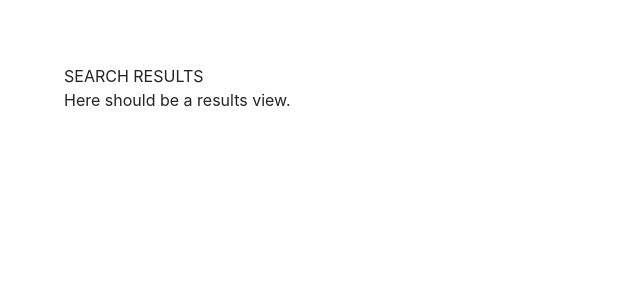
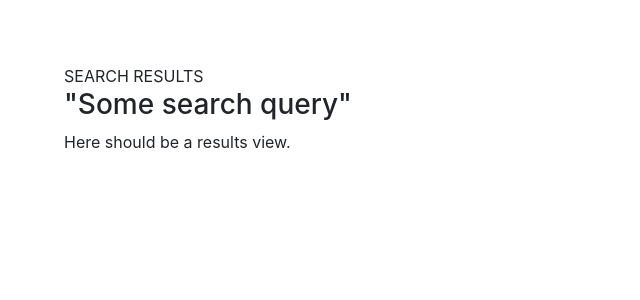
Before and after one commit to christophajohns/gallang, a React (Create React App) app: page / in a window 1280 px wide. Shown: the top 300 px of the page, without its empty margins (0-640 px from the left). Built offline with nearby package versions, Linux system fonts and the light colour scheme.

Commit message:
Add title prop to ResultsView

```diff
--- a/src/App.js
+++ b/src/App.js
@@ -9,7 +9,10 @@ function App(props) {
 
     return (
         <div className="App">
-            <ResultsView contentType={"search results"} />
+            <ResultsView
+                contentType={"search results"}
+                title={"Some search query"}
+            />
             {/* <HomePresenter model={model} /> */}
         </div>
     );
--- a/src/views/ResultsView/ResultsView.js
+++ b/src/views/ResultsView/ResultsView.js
@@ -4,9 +4,10 @@ import PropTypes from "prop-types";
  * View component for the Results (e.g. search results, collection, liked content, gallery) page content.
  * @param {Object} props - Properties to be passed to the view
  * @param {"collection" | "search results" | "gallery" | "liked content"} contentType - Type of results to display (e.g. collection)
+ * @param {string} title - Title or name for the results
  */
 function ResultsView(props) {
-    const { contentType } = props;
+    const { contentType, title } = props;
     return (
         <main className="ResultsView">
             <div>
@@ -15,6 +16,9 @@ function ResultsView(props) {
                 ) : (
                     ""
                 )}
+                <h3>
+                    {contentType === "search results" ? `"${title}"` : title}
+                </h3>
             </div>
             <div>Here should be a results view.</div>
         </main>
@@ -23,6 +27,7 @@ function ResultsView(props) {
 
 ResultsView.propTypes = {
     contentType: PropTypes.string,
+    title: PropTypes.string.isRequired,
 };
 
 export default ResultsView;
```
